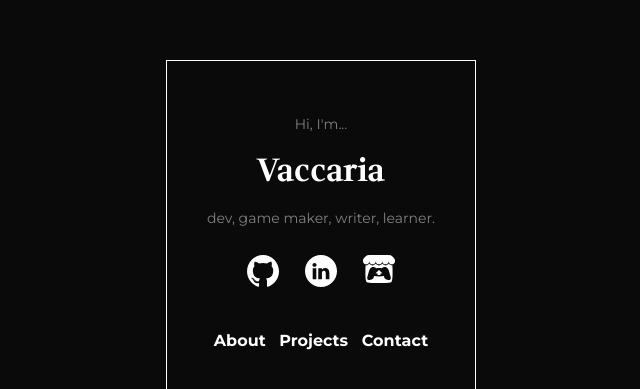
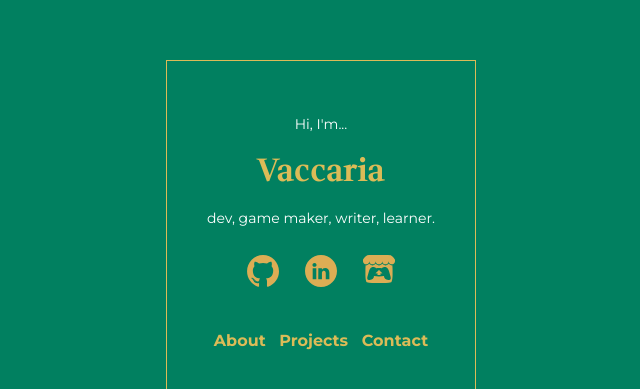
Before and after one commit to FlamingHerb/flamingherb.github.io, a SvelteKit app: page / in a window 1280 px wide. Shown: the part 175-564 px from the top of the page, without its empty margins (319-959 px from the left). Built offline with nearby package versions, Linux system fonts and the light colour scheme.

Commit message:
feat: changing to signature colors

```diff
--- a/src/routes/(app)/+page.svelte
+++ b/src/routes/(app)/+page.svelte
@@ -55,7 +55,7 @@
 
     .subtitle-holder {
         font-size: 14px;
-        color: grey;
+        color: white;
         text-align: center;
     }
 
@@ -70,7 +70,7 @@
 
     .border-section {
         padding: 5vh;
-        border: 1px solid white;
+        border: 1px solid #DCBB57;
     }
 
     .links-section {
@@ -83,6 +83,7 @@
 
         img {
             width: 2rem;
+            filter: brightness(0) saturate(100%) invert(93%) sepia(80%) saturate(6894%) hue-rotate(314deg) brightness(91%) contrast(88%);
         }
 
     }
@@ -109,6 +110,8 @@
         font-family: "Wittgenstein";
         font-weight: bold;
         text-align: center;
+        color: #DCBB57;
+
         margin: 0;
 
       }
--- a/src/variables.scss
+++ b/src/variables.scss
@@ -9,16 +9,16 @@
 :global(a){
   font-size: 1rem;
   font-family: Montserrat, Helvetica, sans-serif;
-  color: white;
+  color: #DCBB57;
   font-weight: bold;
   text-decoration: none;
 
   &:visited {
-    color: white;
+    color: #DCBB57;
   }
 
   &:hover {
-    color: red;
+    color: white;
   }
 }
 
@@ -113,7 +113,7 @@
   //overflow: visible; /* Hide scrollbars */
   //background: url('/images/3D_Koleksi_foto38_gradient.webp') repeat-x scroll 0 0 #1B2C4A;
   margin: 0;
-  background-color: rgb(10, 10, 10);
+  background-color: #018060;
   color: white;
 }
 
```
